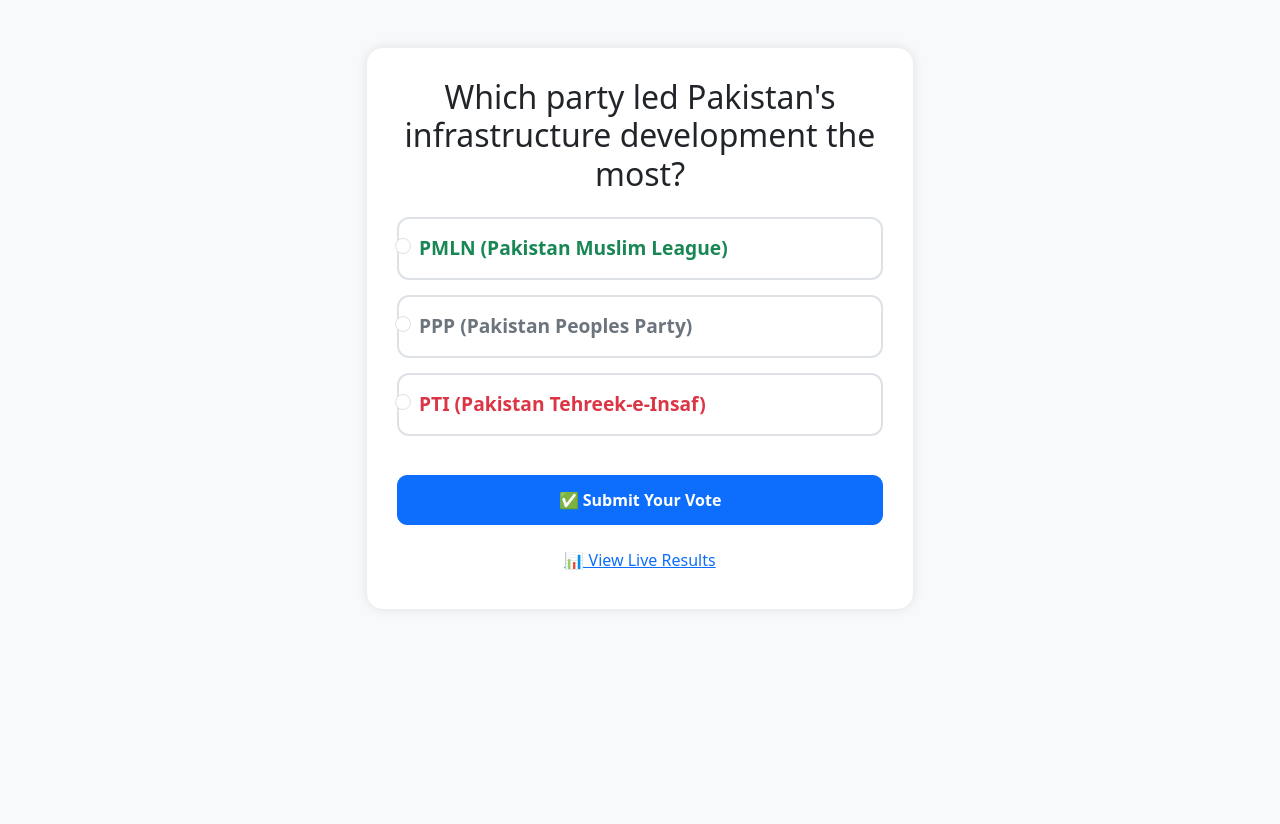
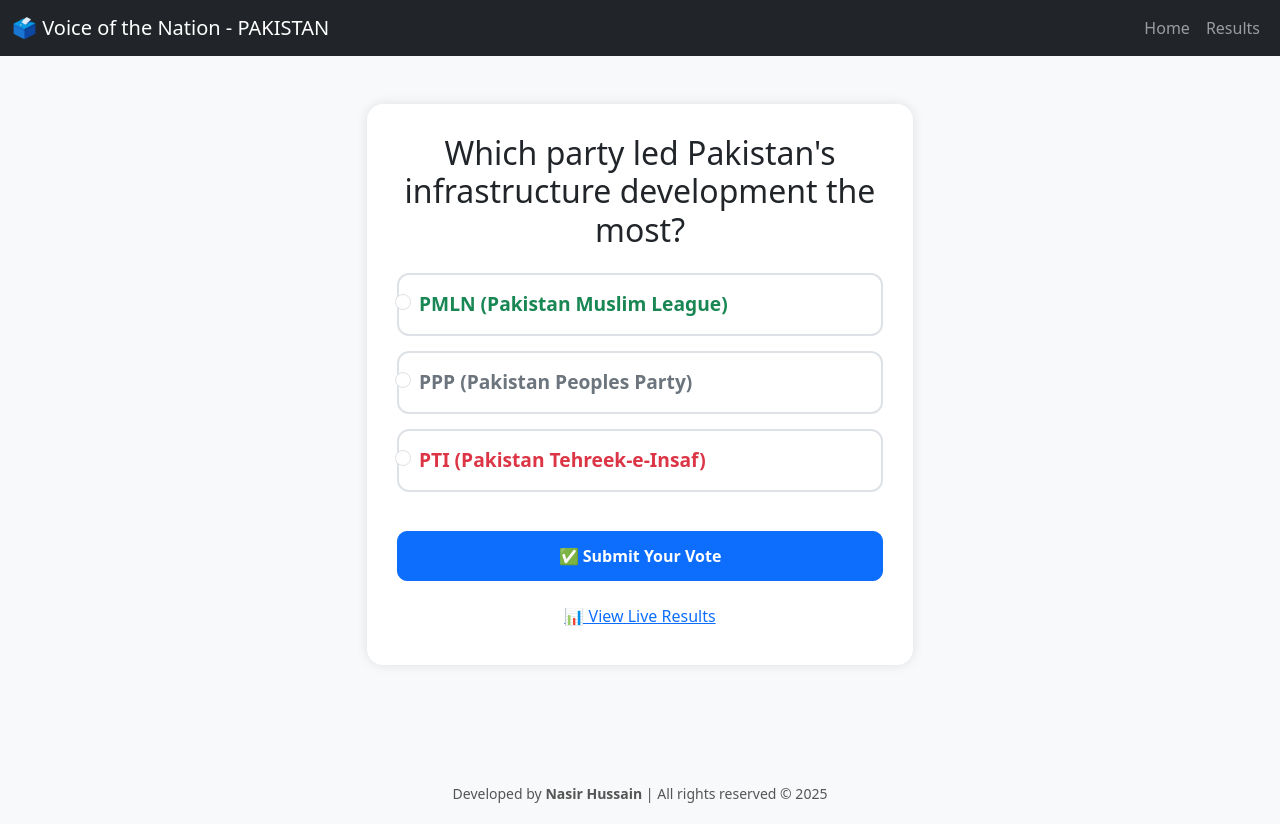
Before and after one commit to nhussain195/Online-Voting-App-with-Ghraph, a Flask app: page / in a window 1280 px wide. Before the commit the page ends 570 px from the top, so only its background shows below. Run offline with Flask 3, Linux system fonts and the light colour scheme.

Commit message:
code update

```diff
--- a/app.py
+++ b/app.py
@@ -1,71 +1,102 @@
 from flask import Flask, render_template, request, redirect
 import sqlite3
 
+app = Flask(__name__)
 
+# ---------------------
+# Get client IP address
+# ---------------------
+def get_ip():
+    if request.environ.get('HTTP_X_FORWARDED_FOR') is None:
+        return request.remote_addr
+    else:
+        return request.environ['HTTP_X_FORWARDED_FOR']
+
+# ------------------------
+# Initialize or reset DB
+# ------------------------
 conn = sqlite3.connect('votes.db')
 cur = conn.cursor()
 
 # Drop old table if exists
 cur.execute('DROP TABLE IF EXISTS votes')
 
-# Create new simple table without IP
+# New table with IP address and UNIQUE constraint
 cur.execute('''
 CREATE TABLE votes (
     id INTEGER PRIMARY KEY AUTOINCREMENT,
-    option TEXT
+    option TEXT,
+    ip_address TEXT UNIQUE
 )
 ''')
 
-app = Flask(__name__)
+conn.commit()
+conn.close()
 
+# ----------------------
+# Reusable DB connection
+# ----------------------
 def get_db():
     return sqlite3.connect('votes.db')
 
+# ----------------------
+# Index page
+# ----------------------
 @app.route('/')
 def index():
     return render_template('index.html')
 
+# ----------------------
+# Vote submission route
+# ----------------------
 @app.route('/vote', methods=['POST'])
 def vote():
     option = request.form['option']
+    ip = get_ip()
 
     conn = get_db()
     cur = conn.cursor()
 
-    # Insert vote (no IP restriction)
-    cur.execute('INSERT INTO votes (option) VALUES (?)', (option,))
+    # Check if IP has already voted
+    cur.execute('SELECT * FROM votes WHERE ip_address = ?', (ip,))
+    if cur.fetchone():
+        conn.close()
+        return "<h3 style='color:red;'>⚠️ You have already voted from this IP address!</h3><a href='/'>Back</a>"
+
+    # Save vote
+    cur.execute('INSERT INTO votes (option, ip_address) VALUES (?, ?)', (option, ip))
     conn.commit()
     conn.close()
+
     return redirect('/results')
 
+# ----------------------
+# Results route
+# ----------------------
 @app.route('/results')
 def results():
     conn = get_db()
     cur = conn.cursor()
 
-    # Fixed options
     options = ['PMLN', 'PPP', 'PTI']
+    data = {}
 
-    # Votes per option
-    data = {}
     for option in options:
         cur.execute('SELECT COUNT(*) FROM votes WHERE option = ?', (option,))
         count = cur.fetchone()[0]
         data[option] = count
 
-    # Total votes
     cur.execute('SELECT COUNT(*) FROM votes')
     total_votes = cur.fetchone()[0]
 
     conn.close()
 
-    # Prepare data for chart
     result = [(opt, data[opt]) for opt in options]
 
     return render_template('results.html', data=result, total_votes=total_votes)
 
-
-
-
+# ----------------------
+# Run the app
+# ----------------------
 if __name__ == '__main__':
     app.run(debug=True)
--- a/templates/index.html
+++ b/templates/index.html
@@ -7,6 +7,10 @@
 
     <!-- Bootstrap 5 CDN -->
     <link href="https://cdn.jsdelivr.net/npm/bootstrap@5.3.0/dist/css/bootstrap.min.css" rel="stylesheet">
+    <!-- Add this in the <head> section -->
+    <link href="https://cdn.jsdelivr.net/npm/bootstrap@5.3.0/dist/css/bootstrap.min.css" rel="stylesheet">
+    <script src="https://cdn.jsdelivr.net/npm/bootstrap@5.3.0/dist/js/bootstrap.bundle.min.js"></script>
+
 
     <style>
         body {
@@ -43,6 +47,28 @@
     </style>
 </head>
 <body>
+<!-- Navbar Start -->
+<nav class="navbar navbar-expand-lg navbar-dark bg-dark">
+  <div class="container-fluid">
+    <a class="navbar-brand" href="/">🗳️ Voice of the Nation - PAKISTAN</a>
+    <button class="navbar-toggler" type="button" data-bs-toggle="collapse" data-bs-target="#navbarNav"
+      aria-controls="navbarNav" aria-expanded="false" aria-label="Toggle navigation">
+      <span class="navbar-toggler-icon"></span>
+    </button>
+    <div class="collapse navbar-collapse" id="navbarNav">
+      <ul class="navbar-nav ms-auto">
+        <li class="nav-item">
+          <a class="nav-link" href="/">Home</a>
+        </li>
+        <li class="nav-item">
+          <a class="nav-link" href="/results">Results</a>
+        </li>
+      </ul>
+    </div>
+  </div>
+</nav>
+<!-- Navbar End -->
+
 
 <div class="container py-5">
     <div class="row justify-content-center">
@@ -76,5 +102,10 @@
     </div>
 </div>
 
+<footer style="margin-top: 50px; padding: 20px 0; background-color: #f8f9fa; text-align: center; font-size: 14px; color: #555;">
+    Developed by <strong>Nasir Hussain</strong> | All rights reserved © 2025
+</footer>
+
+
 </body>
 </html>
```
Also changed, not shown: templates/results.html (+34 -1 lines), votes.db, 1 other file.
